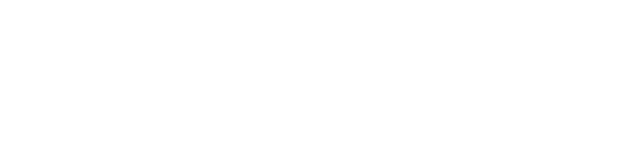
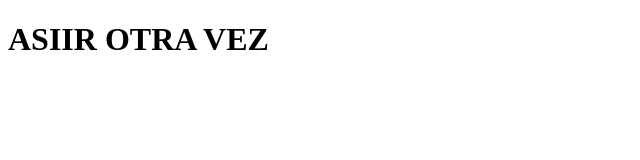
Before and after one commit to juan-salesianos/repositorio, a plain HTML site: page index.html in a window 1280 px wide. Shown: the whole page, without its empty margins (0-640 px from the left). Drawn offline with Linux system fonts and the light colour scheme.

Commit message:
edicion de index.html

```diff
--- a/index.html
+++ b/index.html
@@ -4,6 +4,7 @@
     <meta charset="UTF-8">
     <meta name="viewport" content="width=device-width, initial-scale=1.0">
     <title>ASIR 2</title>
+    <h1>ASIIR OTRA VEZ</h1>
 </head>
 <body>
 
```
